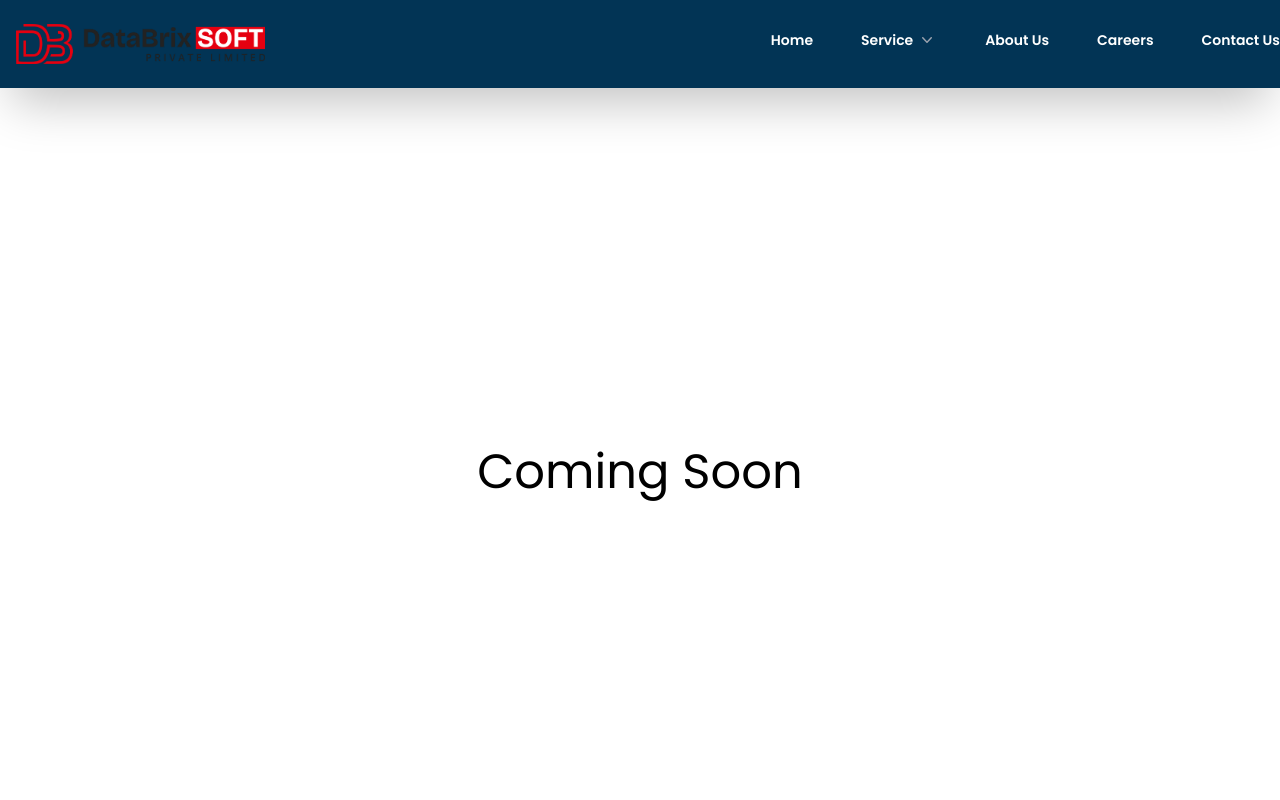
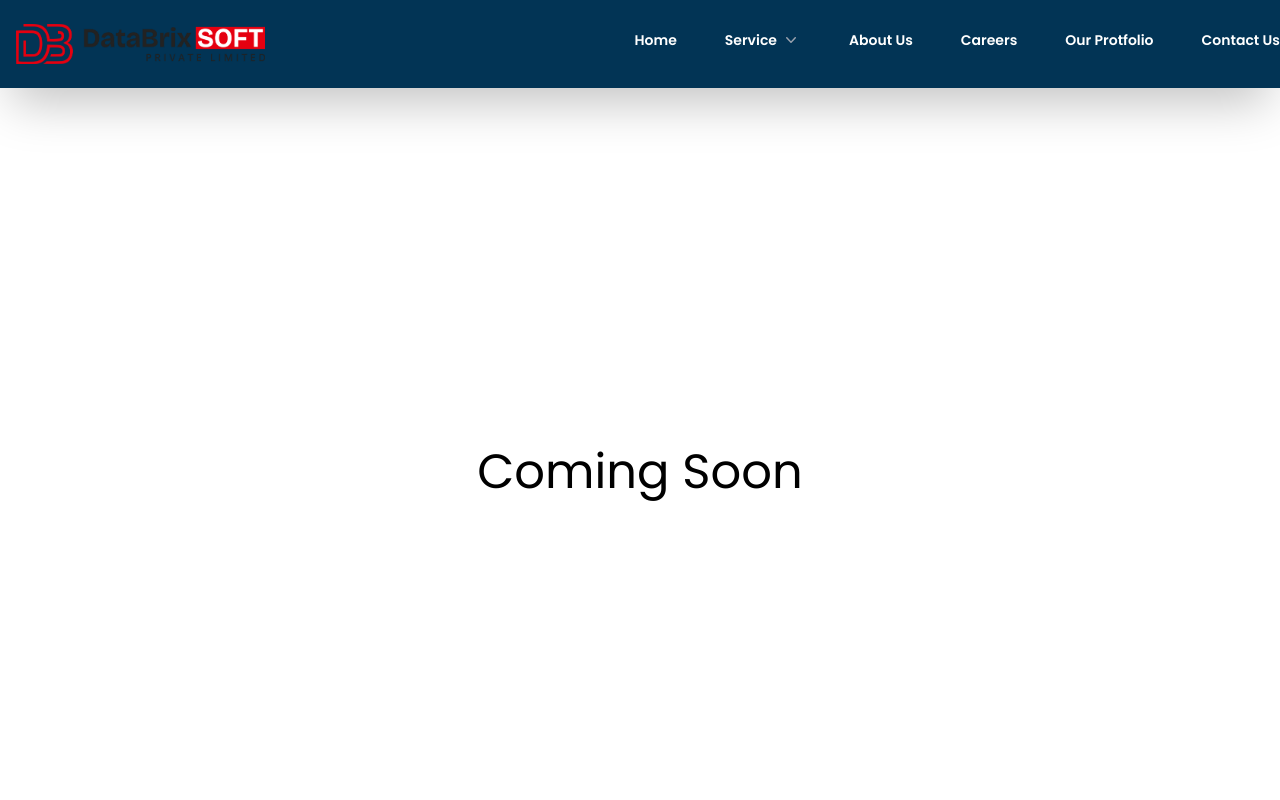
Before and after one commit to Phoe-nix-89/DataBrixSoft, a React (Create React App) app: page /admin in a window 1280 px wide. Shown: the top 800 px of the page. Built offline with nearby package versions, Linux system fonts and the light colour scheme; what i18n-iso-countries would draw is missing.

Commit message:
New section - Portfolio

```diff
--- a/src/Component/Header.tsx
+++ b/src/Component/Header.tsx
@@ -323,6 +323,15 @@ const HeaderComponent = () => {
                 Careers
               </a>
             </Link>
+            <Link to="/portfolio">
+              <a
+                className="text-sm font-semibold leading-6 text-white hover:text-yellow-400"
+                onMouseLeave={handleMouseLeave}
+                onClick={closeDropdown}
+              >
+                Our Protfolio
+              </a>
+            </Link>
             <Link to="/contact-us">
               <a
                 className="text-sm font-semibold leading-6 text-white hover:text-yellow-400"
@@ -624,6 +633,17 @@ const HeaderComponent = () => {
                           </Link>
                         </li>
                         <li className="py-3">
+                          <Link to="/portfolio">
+                            <a
+                              className="text-sm font-semibold leading-6 text-white hover:text-yellow-400"
+                              onMouseLeave={handleMouseLeave}
+                              onClick={closeDropdown}
+                            >
+                              Our Portfolio
+                            </a>
+                          </Link>
+                        </li>
+                        <li className="py-3">
                           <Link to="/contact-us">
                             <a
                               className="text-sm font-semibold leading-6 text-white hover:text-yellow-400"
```
